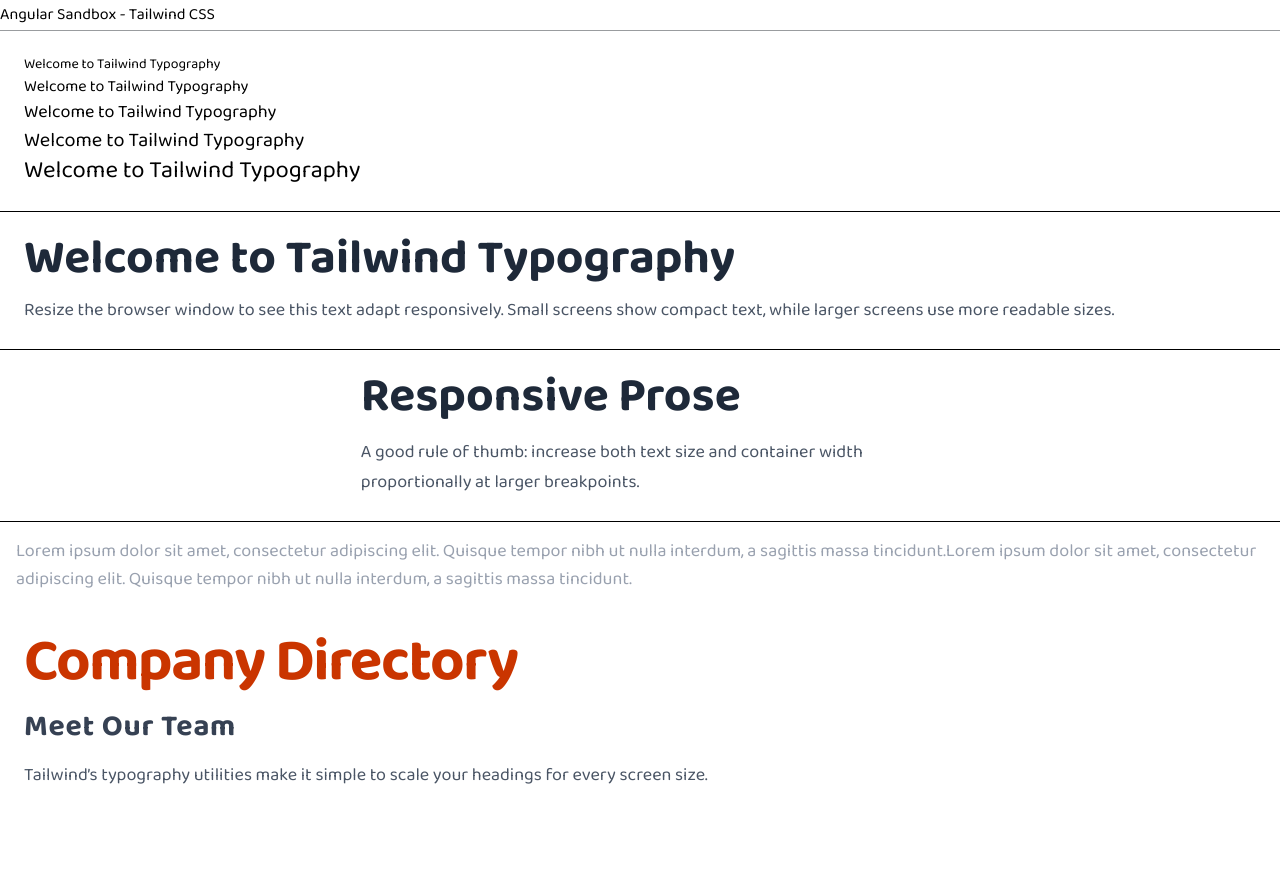
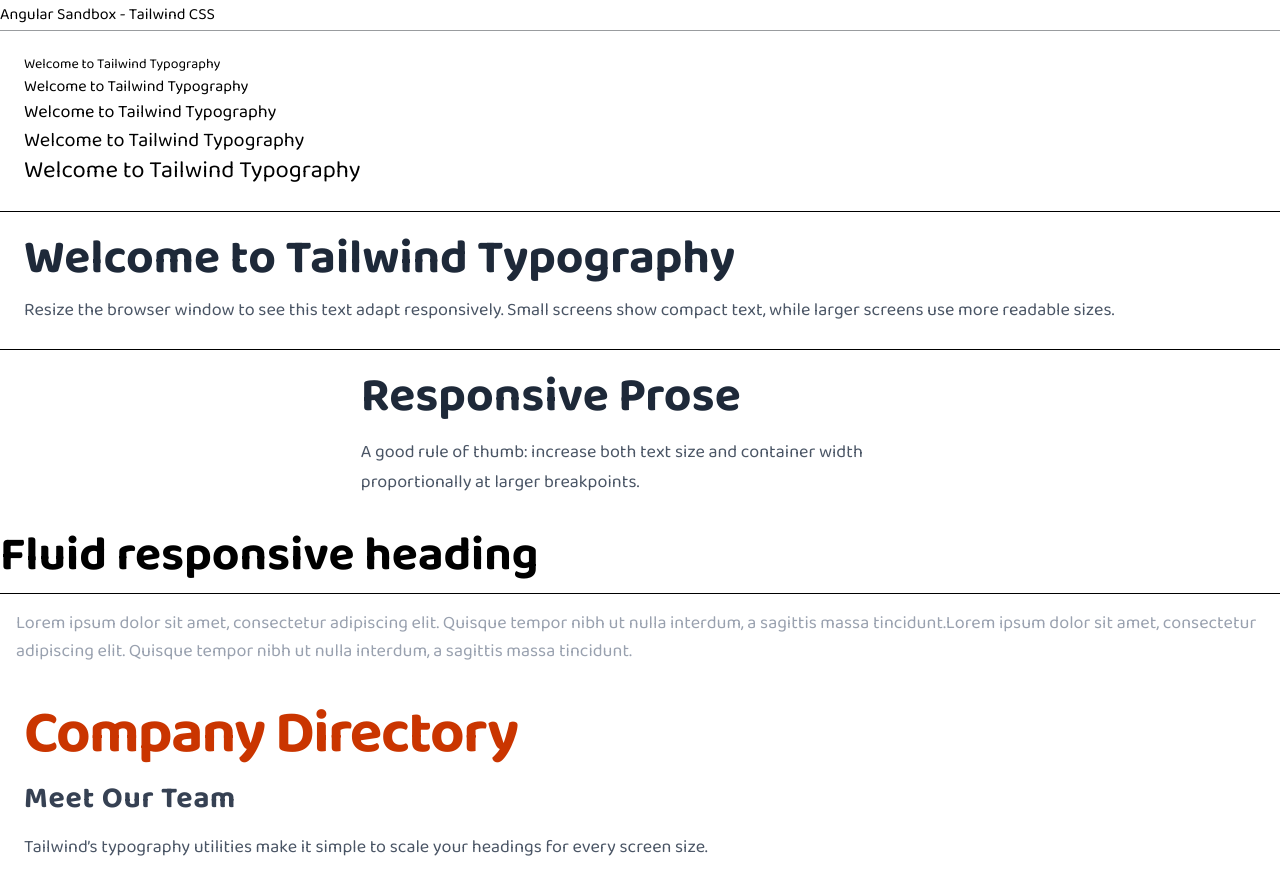
Before and after one commit to ozgursarikamis/angular-sandbox, an Angular app: page / in a window 1280 px wide. Before the commit the page ends 814 px from the top, so only its background shows below. Built offline with nearby package versions, Linux system fonts and the light colour scheme.

Commit message:
Typograhy: Fluid Typography (New in Tailwind 3.3+)

```diff
--- a/src/app/typography/typography.component.html
+++ b/src/app/typography/typography.component.html
@@ -27,6 +27,10 @@
   </p>
 </div>
 
+<h1 class="text-[clamp(1.5rem,4vw,3rem)] font-bold">
+  Fluid responsive heading
+</h1>
+
 <hr />
 <div class="p-4">
     <p
```
